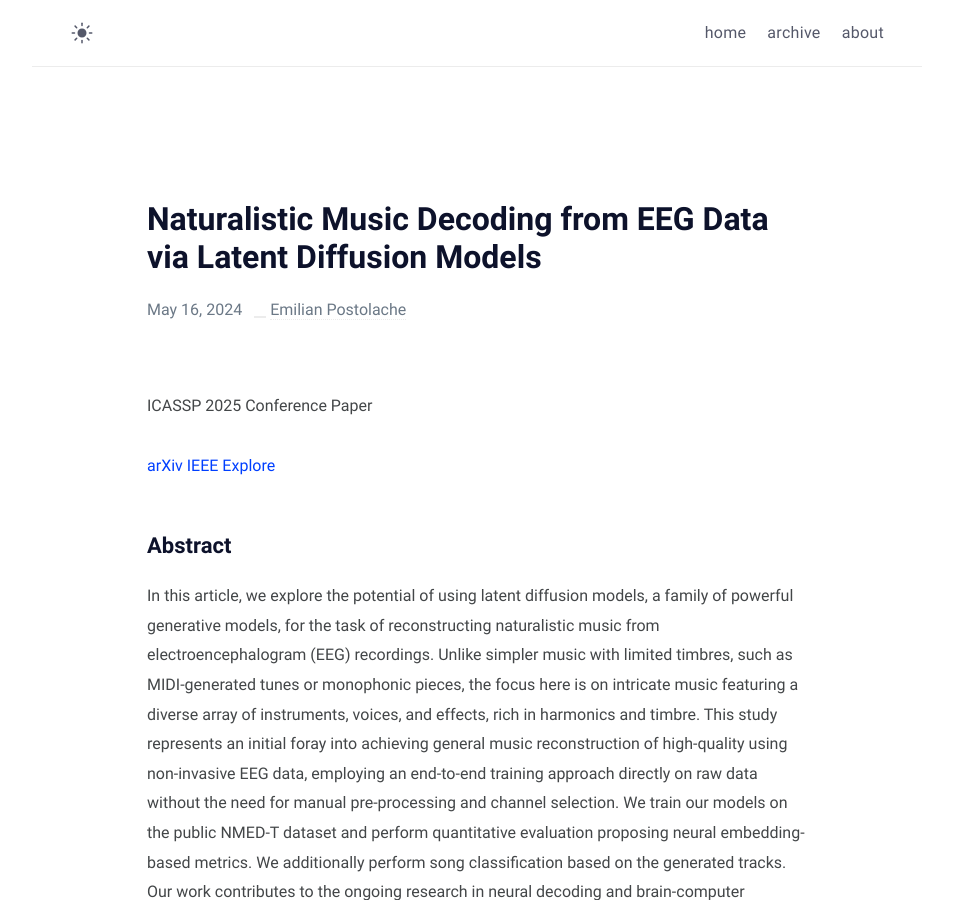
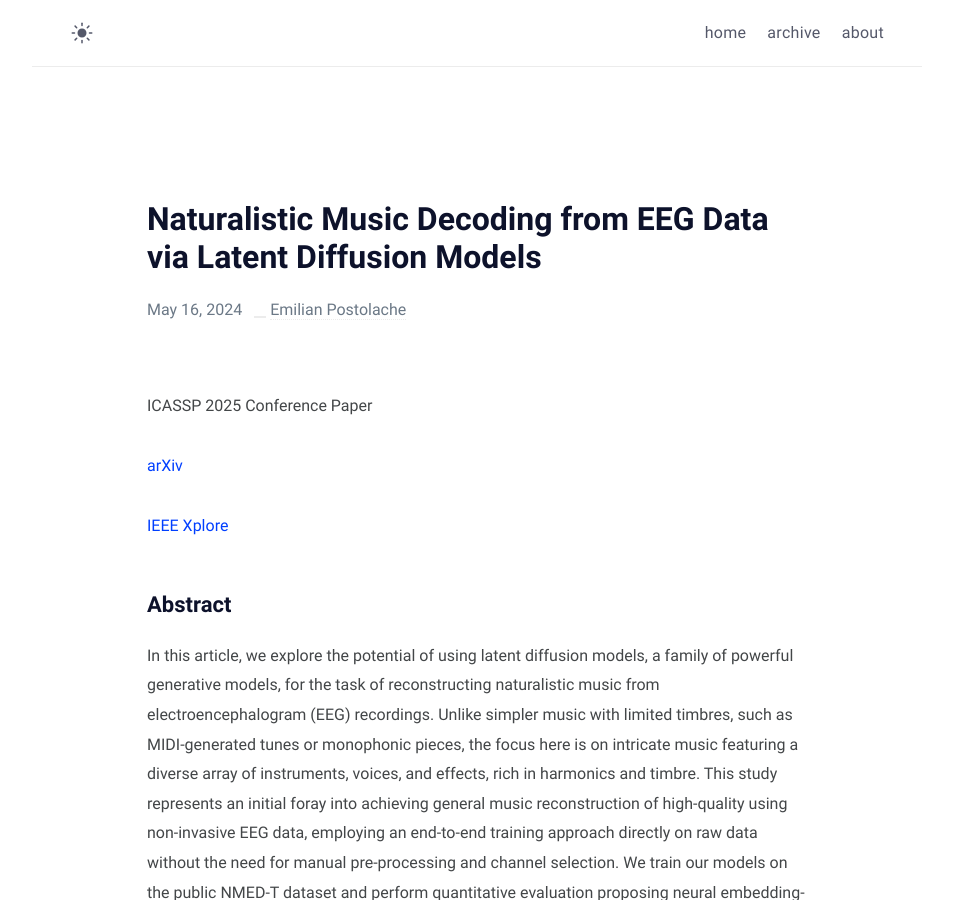
Before and after one commit to EmilianPostolache/site, a Jekyll site: the page built from _posts/brainwave/2024-05-16-brainwave.md, in a window 1280 px wide and 900 px high. Shown: the whole window, without its empty margins (163-1116 px from the left). Built offline with Jekyll 4.4.1, drawn with Linux system fonts in a browser that asks for light colours.

Commit message:
Update 2024-05-16-brainwave.md

```diff
--- a/_posts/brainwave/2024-05-16-brainwave.md
+++ b/_posts/brainwave/2024-05-16-brainwave.md
@@ -9,7 +9,8 @@ usemathjax: true
 ICASSP 2025 Conference Paper
 
 <a href="https://arxiv.org/abs/2405.09062v6">arXiv</a>
-<a href="https://ieeexplore.ieee.org/document/10887735">IEEE Explore</a>
+
+<a href="https://ieeexplore.ieee.org/document/10887735">IEEE Xplore</a>
 
 ## Abstract
 
```
